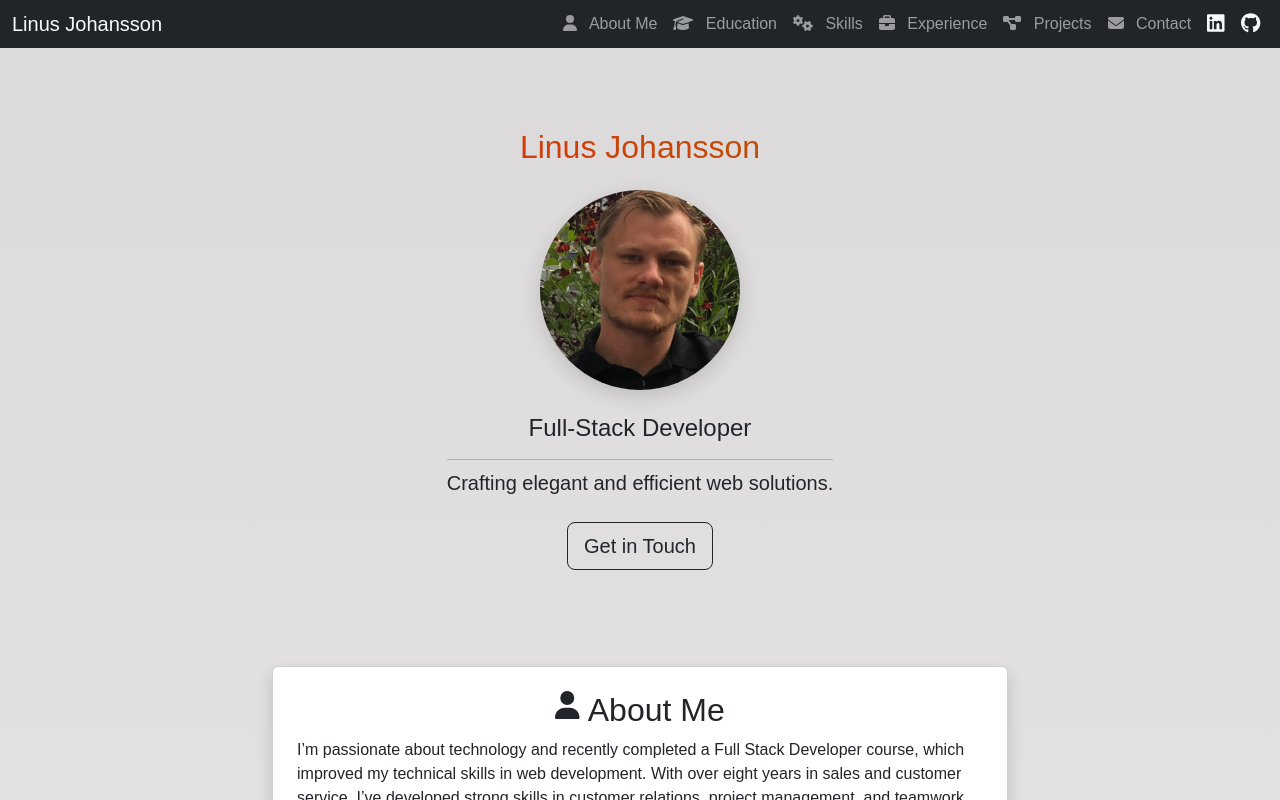
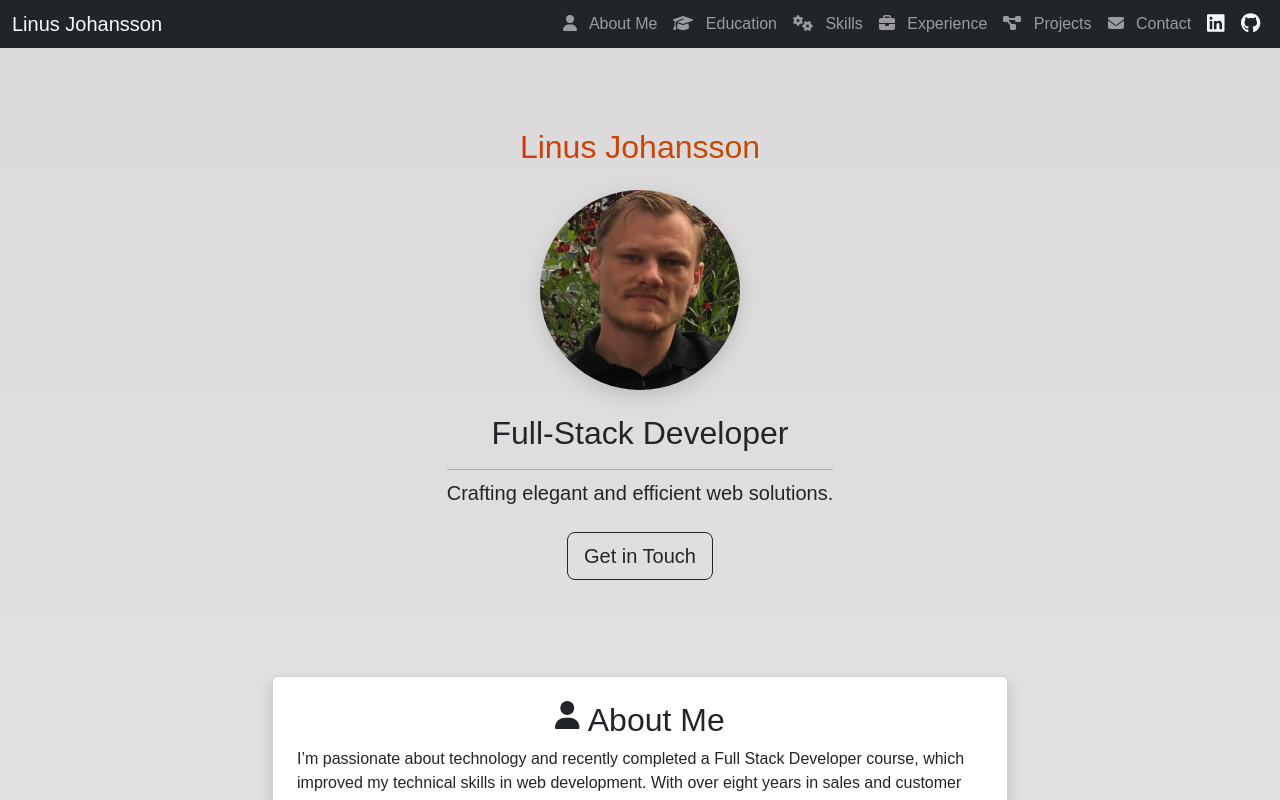
Before and after one commit to j0hanz/j0hanz-portfolio, a React (Create React App) app: page / in a window 1280 px wide. Shown: the top 800 px of the page. Built offline with nearby package versions, Linux system fonts and the light colour scheme.

Commit message:
Update Hero component styling for better visual appeal

```diff
--- a/src/components/Hero.js
+++ b/src/components/Hero.js
@@ -25,7 +25,7 @@ const Hero = React.memo(() => {
             {/* Hero image with alt text */}
             <img src={Image} alt="Linus Johansson" className={imageClasses} />
             {/* Subheading with margin */}
-            <h2 className="h4 mb-3">Full-Stack Developer</h2>
+            <h2 className="mb-3">Full-Stack Developer</h2>
             {/* Horizontal rule with margin */}
             <hr className="my-2" />
             {/* Lead paragraph with description */}
```
